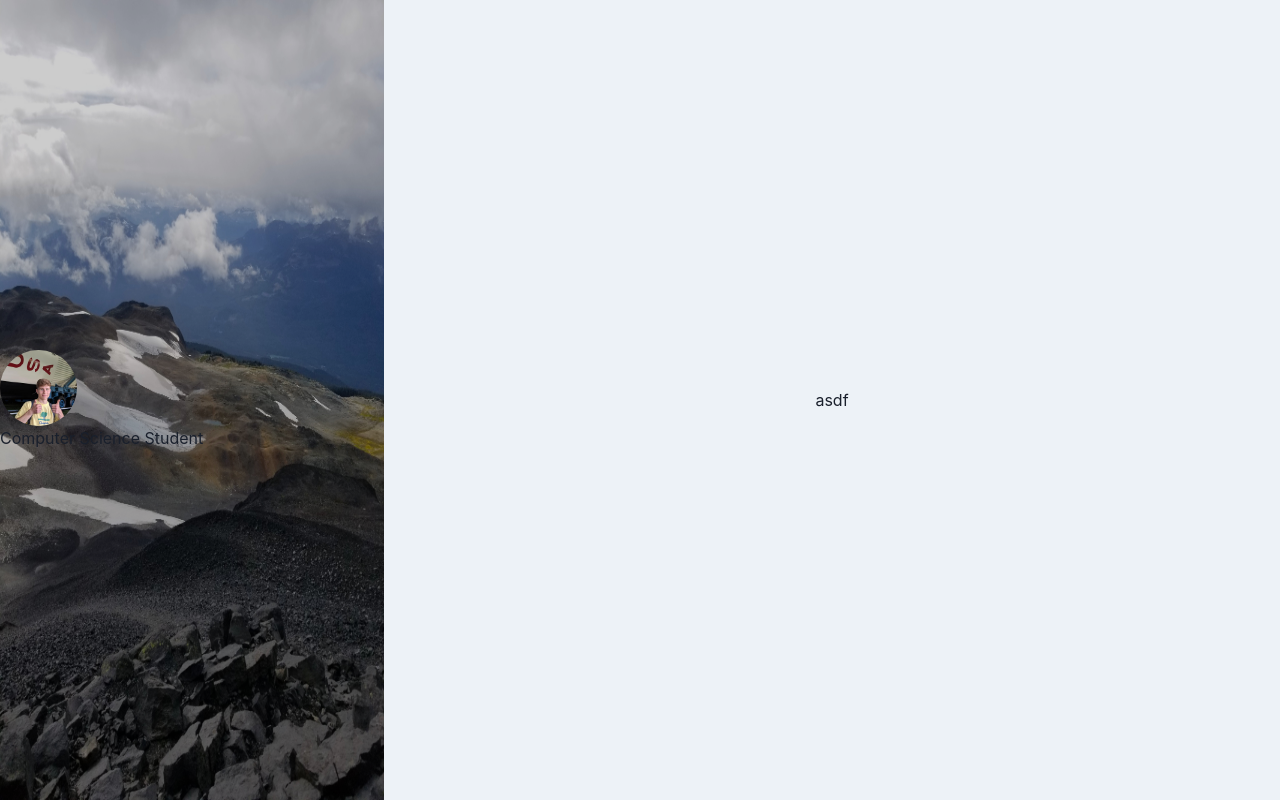
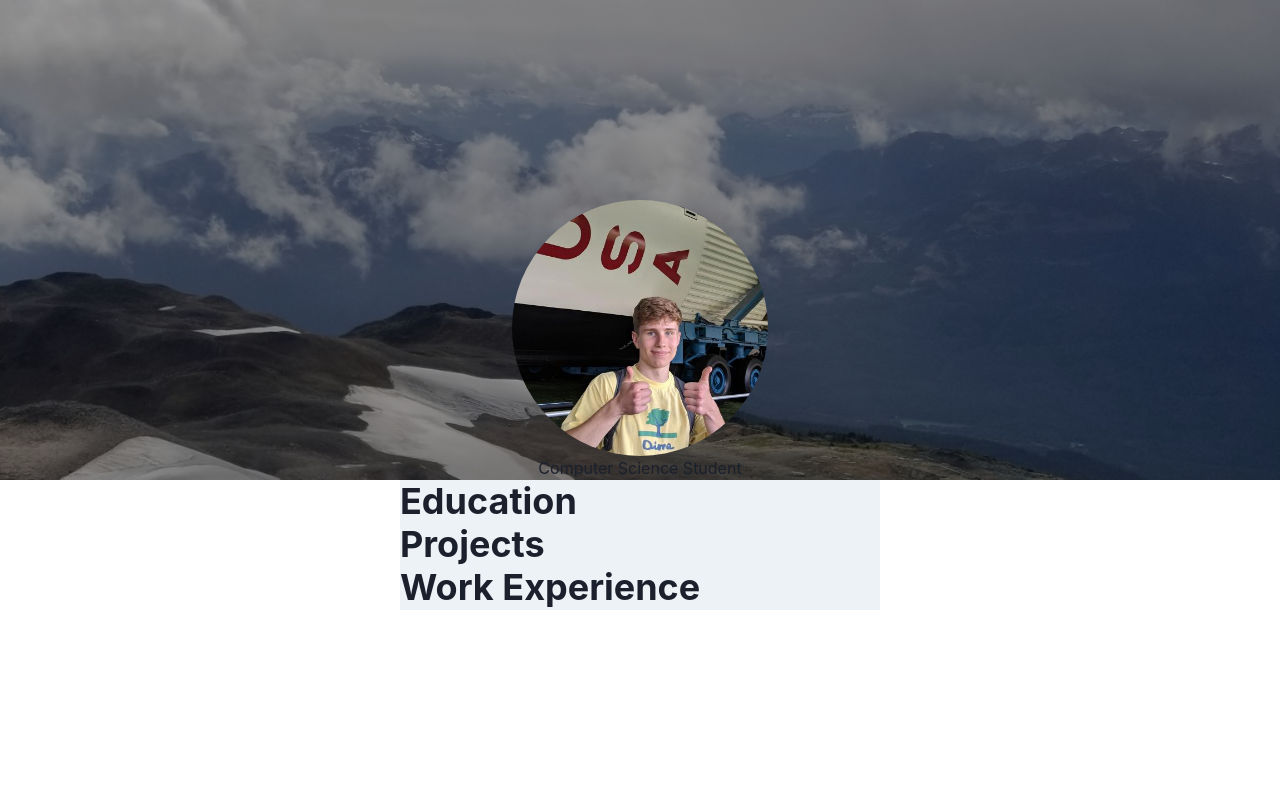
Before and after one commit to logankuzyk/logankuzyk.com, a React (Create React App) app: page / in a window 1280 px wide. Built offline with nearby package versions, Linux system fonts and the light colour scheme.

Commit message:
Changing to single column

```diff
--- a/src/App.tsx
+++ b/src/App.tsx
@@ -1,20 +1,14 @@
 import React from "react";
-import { ChakraProvider, Box, Grid, theme } from "@chakra-ui/react";
+import { ChakraProvider, Flex, theme } from "@chakra-ui/react";
 
-import { Navigation } from "./components/Navigation";
+import { Header } from "./components/Header";
 import { Content } from "./components/Content";
 
 export const App = () => (
   <ChakraProvider theme={theme}>
-    <Box
-      display="flex"
-      flexDirection="row"
-      flexWrap="wrap"
-      flexShrink={0}
-      maxWidth={"100vw"}
-    >
-      <Navigation />
+    <Header />
+    <Flex flexDirection="column" paddingX={400}>
       <Content />
-    </Box>
+    </Flex>
   </ChakraProvider>
 );
--- a/src/components/Content.tsx
+++ b/src/components/Content.tsx
@@ -1,19 +1,19 @@
 import React from "react";
-import { Box } from "@chakra-ui/react";
+import { Flex, Heading } from "@chakra-ui/react";
 
 interface ContentProps {}
 
 export const Content: React.FC<ContentProps> = ({}) => {
   return (
-    <Box
-      display="flex"
+    <Flex
       bg="gray.100"
-      height="100vh"
-      width={["100vw", "70vw"]}
-      alignItems="center"
+      alignItems="left"
       justifyContent="center"
+      flexDirection="column"
     >
-      asdf
-    </Box>
+      <Heading>Education</Heading>
+      <Heading>Projects</Heading>
+      <Heading>Work Experience</Heading>
+    </Flex>
   );
 };
--- /dev/null
+++ b/src/components/Header.tsx
@@ -0,0 +1,63 @@
+import React from "react";
+import { Box, Image, Text, Flex } from "@chakra-ui/react";
+
+import bg from "../assets/images/bg.jpg";
+import me from "../assets/images/me.jpg";
+
+interface HeaderProps {}
+
+export const Header: React.FC<HeaderProps> = ({}) => {
+  return (
+    <Flex
+      alignContent="center"
+      justifyContent="center"
+      height={480}
+      overflow="hidden"
+    >
+      {/* Image container */}
+      <Flex
+        position="relative"
+        flexDirection="column"
+        justifyContent="center"
+        alignItems="center"
+        top={0}
+      >
+        {/* Background image */}
+        <Image
+          display="block"
+          src={bg}
+          alt="View from Black Tusk in Garibaldi Provincial park."
+          objectFit="cover"
+          objectPosition="50%"
+        />
+        {/* Overlay */}
+        <Flex
+          width="100%"
+          height="100%"
+          position="absolute"
+          // alignContent="center"
+          justifyContent="center"
+          flexDirection="column"
+          bg="rgba(0, 0, 0, 0.4)"
+        >
+          <Flex
+            width="auto"
+            marginTop="auto"
+            alignItems="center"
+            flexDirection="column"
+          >
+            <Image
+              display="flex"
+              src={me}
+              alt="Logan with two thumbs up in front of a Saturn V rocket."
+              borderRadius="full"
+              htmlWidth="20%"
+              htmlHeight="20%"
+            />
+            <Text display="flex">Computer Science Student</Text>
+          </Flex>
+        </Flex>
+      </Flex>
+    </Flex>
+  );
+};
--- a/src/components/Navigation.tsx
+++ /dev/null
@@ -1,57 +0,0 @@
-import React from "react";
-import { Box, Image, Text } from "@chakra-ui/react";
-
-import bg from "../assets/images/bg.jpg";
-import me from "../assets/images/me.jpg";
-
-interface NavigationProps {}
-export const Navigation: React.FC<NavigationProps> = ({}) => {
-  return (
-    <Box
-      display="flex"
-      height={["30vh", "100vh"]}
-      width={["100vw", "30vw"]}
-      alignContent="center"
-      justifyContent="center"
-      overflow="hidden"
-    >
-      {/* Image container */}
-      <Box
-        position="relative"
-        display="flex"
-        flexDirection="column"
-        justifyContent="center"
-        alignItems="center"
-        top={0}
-      >
-        {/* Background image */}
-        <Image
-          display="block"
-          src={bg}
-          alt="View from Black Tusk in Garibaldi Provincial park."
-          height={[null, "100%"]}
-          width={["100%", null]}
-        />
-        {/* Overlay */}
-        <Box
-          width="100%"
-          height="100%"
-          position="absolute"
-          alignContent="center"
-          justifyContent="center"
-          flexDirection="column"
-          bg="rgba(0, 0, 0, 0.2)"
-        >
-          <Image
-            src={me}
-            alt="Logan with two thumbs up in front of a Saturn V rocket."
-            borderRadius="full"
-            htmlWidth="20%"
-            htmlHeight="20%"
-          />
-          <Text>Computer Science Student</Text>
-        </Box>
-      </Box>
-    </Box>
-  );
-};
```
Also changed, not shown: src/assets/images/bg.jpg.
